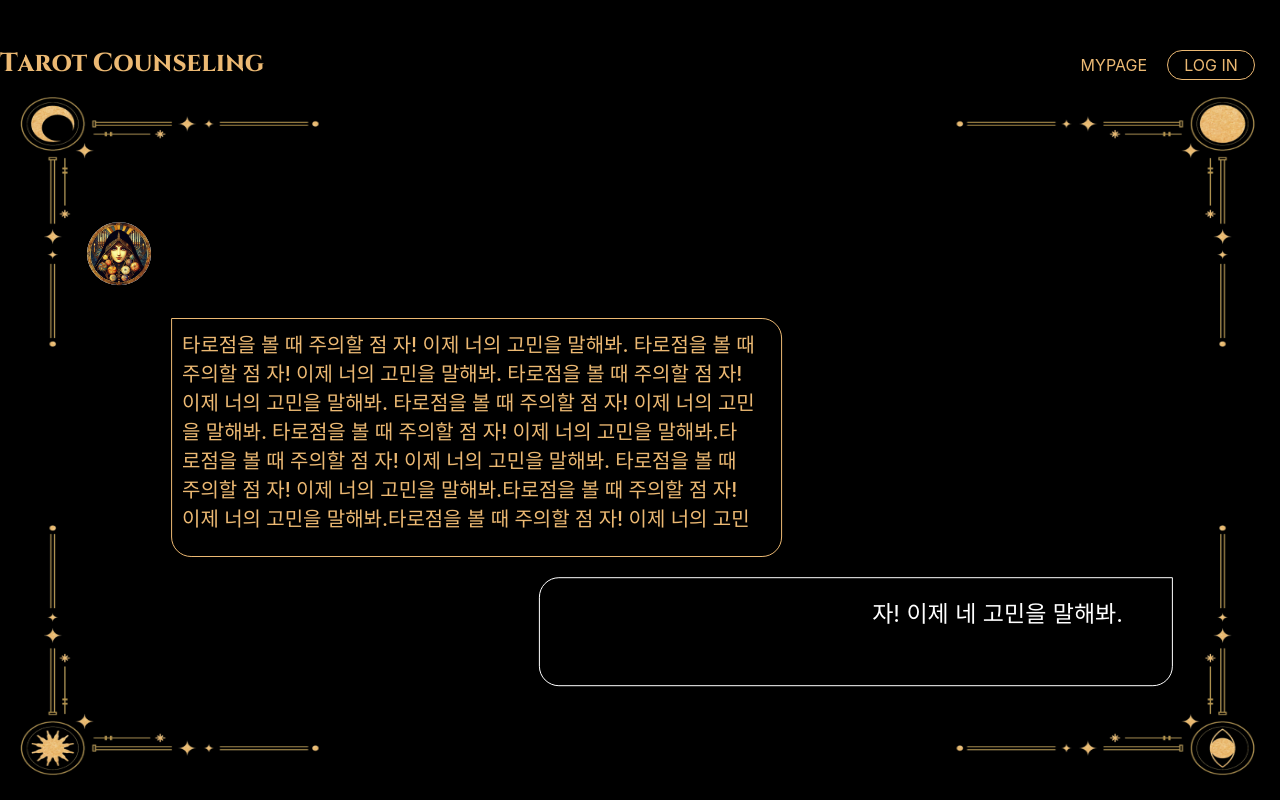
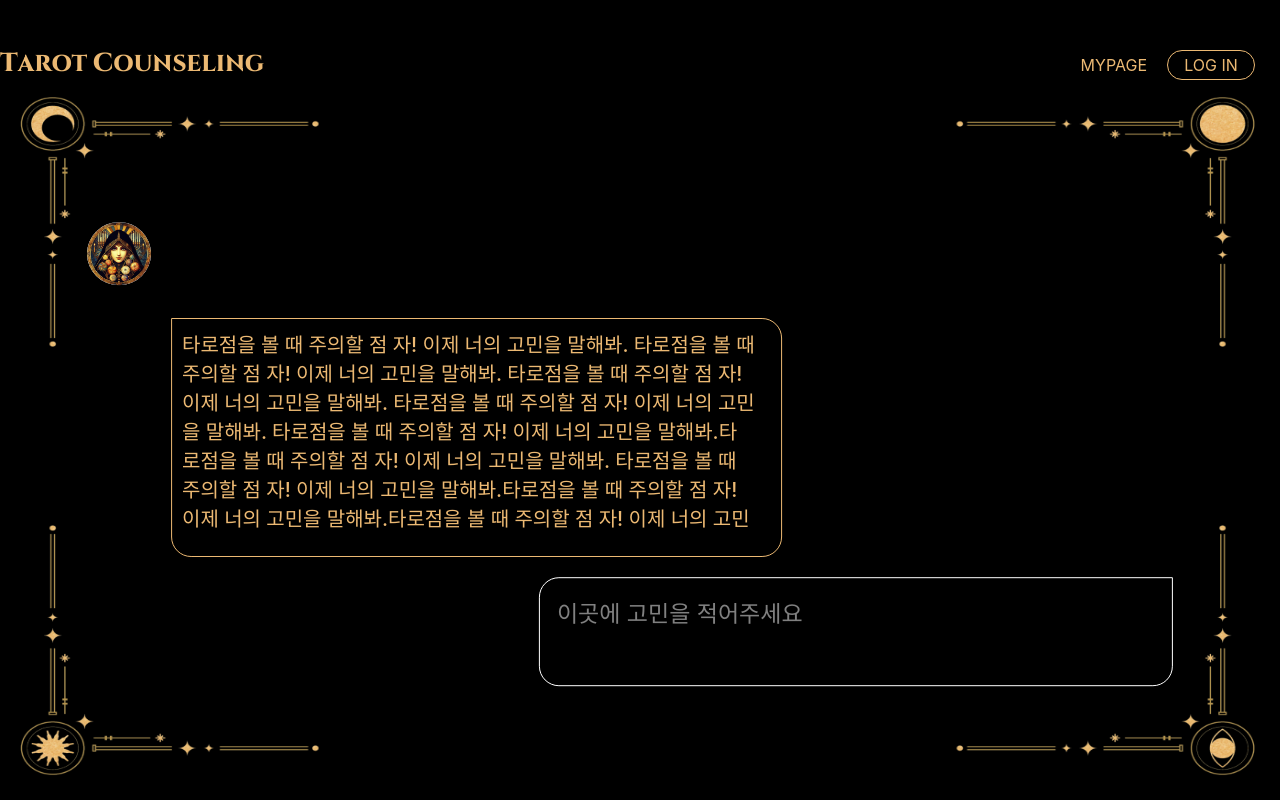
Before and after one commit to 2023-winter-techeer-sw-bootcamp-TeamF/TeamF, a React (Vite) app in the folder frontend/: page /todayfortune in a window 1280 px wide. Shown: the top 800 px of the page. Built offline with nearby package versions, Linux system fonts and the light colour scheme; grey boxes are pictures that could not be loaded; the HTML template or start-up script is replaced by a standard one; a web font is replaced by a local one.

Commit message:
글자 배열 좌측으로, placeholder 디자인 수정

```diff
--- a/frontend/src/pages/Friendship.tsx
+++ b/frontend/src/pages/Friendship.tsx
@@ -141,7 +141,7 @@ const Reply = styled.textarea`
   color: #fff;
   background-color: #000;
   width: 600px;
-  text-align: right;
+  text-align: left;
   font-family: Inter;
   font-size: 23px;
   font-style: normal;
@@ -165,7 +165,7 @@ const Reply = styled.textarea`
     background-color: #ffffff; /* 호버시 색상 변경 (흰색) */
   }
   &::placeholder {
-    color: #fff;
+    color: rgba(255, 255, 255, 0.5);
     background-color: #000;
     font-size: 23px;
     padding-right: 1rem;
@@ -201,7 +201,7 @@ const Friendship = () => {
             </Tellme>
           </ChatBox>
           <ReplyBox>
-            <Reply placeholder="자! 이제 네 고민을 말해봐."></Reply>
+            <Reply placeholder="이곳에 고민을 적어주세요"></Reply>
           </ReplyBox>
         </BackgroundWrapper>
       </Inside>
--- a/frontend/src/pages/LoveFortune.tsx
+++ b/frontend/src/pages/LoveFortune.tsx
@@ -141,7 +141,7 @@ const Reply = styled.textarea`
   color: #fff;
   background-color: #000;
   width: 600px;
-  text-align: right;
+  text-align: left;
   font-family: Inter;
   font-size: 23px;
   font-style: normal;
@@ -165,7 +165,7 @@ const Reply = styled.textarea`
     background-color: #ffffff; /* 호버시 색상 변경 (흰색) */
   }
   &::placeholder {
-    color: #fff;
+    color: rgba(255, 255, 255, 0.5);
     background-color: #000;
     font-size: 23px;
     padding-right: 1rem;
@@ -201,7 +201,7 @@ const LoveFortune = () => {
             </Tellme>
           </ChatBox>
           <ReplyBox>
-            <Reply placeholder="자! 이제 네 고민을 말해봐."></Reply>
+            <Reply placeholder="이곳에 고민을 적어주세요"></Reply>
           </ReplyBox>
         </BackgroundWrapper>
       </Inside>
--- a/frontend/src/pages/MoneyFortune.tsx
+++ b/frontend/src/pages/MoneyFortune.tsx
@@ -141,7 +141,7 @@ const Reply = styled.textarea`
   color: #fff;
   background-color: #000;
   width: 600px;
-  text-align: right;
+  text-align: left;
   font-family: Inter;
   font-size: 23px;
   font-style: normal;
@@ -169,6 +169,7 @@ const Reply = styled.textarea`
     background-color: #000;
     font-size: 23px;
     padding-right: 1rem;
+    color: rgba(255, 255, 255, 0.5);
   }
 
   @media screen and (max-width: 1300px), (max-height: 650px) {
@@ -201,7 +202,7 @@ const MoneyFortune = () => {
             </Tellme>
           </ChatBox>
           <ReplyBox>
-            <Reply placeholder="자! 이제 네 고민을 말해봐."></Reply>
+            <Reply placeholder="이곳에 고민을 적어주세요"></Reply>
           </ReplyBox>
         </BackgroundWrapper>
       </Inside>
--- a/frontend/src/pages/TodayFortune.tsx
+++ b/frontend/src/pages/TodayFortune.tsx
@@ -141,7 +141,7 @@ const Reply = styled.textarea`
   color: #fff;
   background-color: #000;
   width: 600px;
-  text-align: right;
+  text-align: left;
   font-family: Inter;
   font-size: 23px;
   font-style: normal;
@@ -165,7 +165,7 @@ const Reply = styled.textarea`
     background-color: #ffffff; /* 호버시 색상 변경 (흰색) */
   }
   &::placeholder {
-    color: #fff;
+    color: rgba(255, 255, 255, 0.5);
     background-color: #000;
     font-size: 23px;
     padding-right: 1rem;
@@ -201,7 +201,7 @@ const TodayFortune = () => {
             </Tellme>
           </ChatBox>
           <ReplyBox>
-            <Reply placeholder="자! 이제 네 고민을 말해봐."></Reply>
+            <Reply placeholder="이곳에 고민을 적어주세요"></Reply>
           </ReplyBox>
         </BackgroundWrapper>
       </Inside>
--- a/frontend/src/pages/WishFortune.tsx
+++ b/frontend/src/pages/WishFortune.tsx
@@ -141,7 +141,7 @@ const Reply = styled.textarea`
   color: #fff;
   background-color: #000;
   width: 600px;
-  text-align: right;
+  text-align: left;
   font-family: Inter;
   font-size: 23px;
   font-style: normal;
@@ -165,7 +165,7 @@ const Reply = styled.textarea`
     background-color: #ffffff; /* 호버시 색상 변경 (흰색) */
   }
   &::placeholder {
-    color: #fff;
+    color: rgba(255, 255, 255, 0.5);
     background-color: #000;
     font-size: 23px;
     padding-right: 1rem;
@@ -201,7 +201,7 @@ const WishFortune = () => {
             </Tellme>
           </ChatBox>
           <ReplyBox>
-            <Reply placeholder="자! 이제 네 고민을 말해봐."></Reply>
+            <Reply placeholder="이곳에 고민을 적어주세요"></Reply>
           </ReplyBox>
         </BackgroundWrapper>
       </Inside>
```
